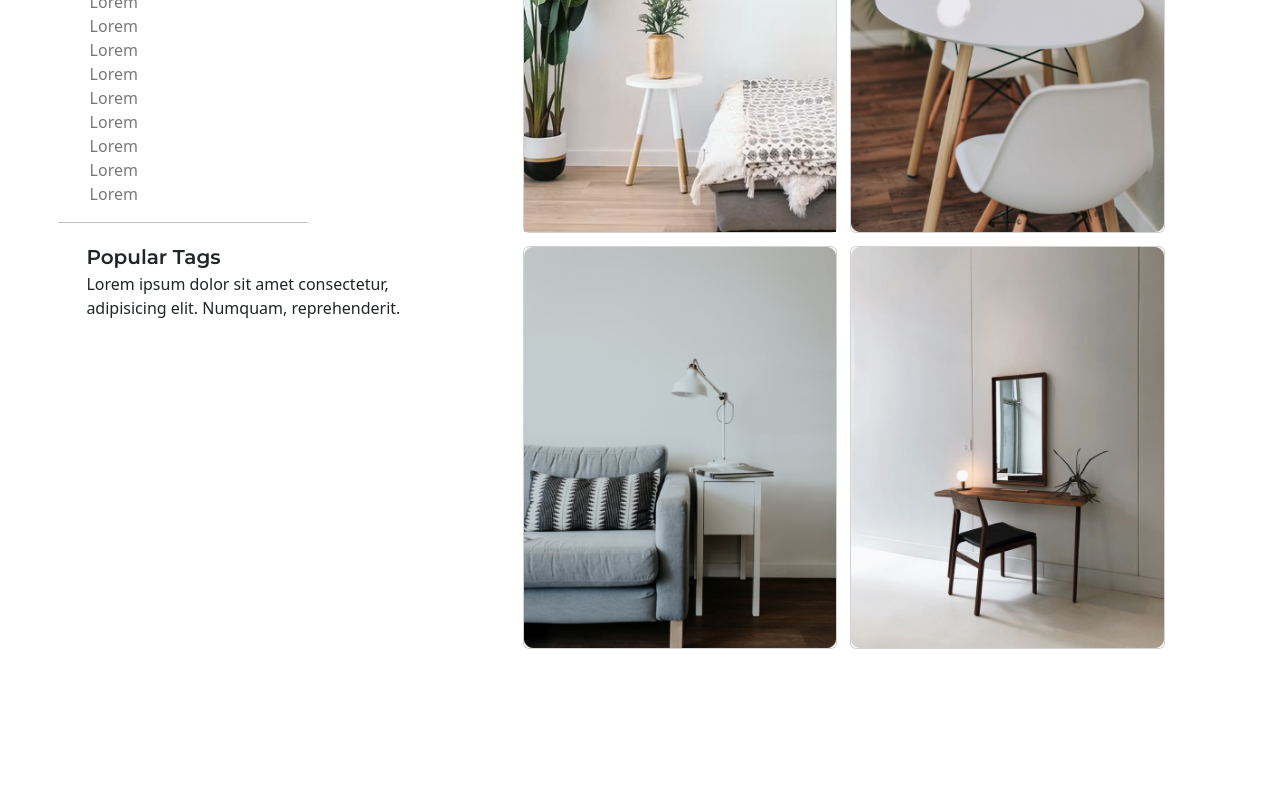
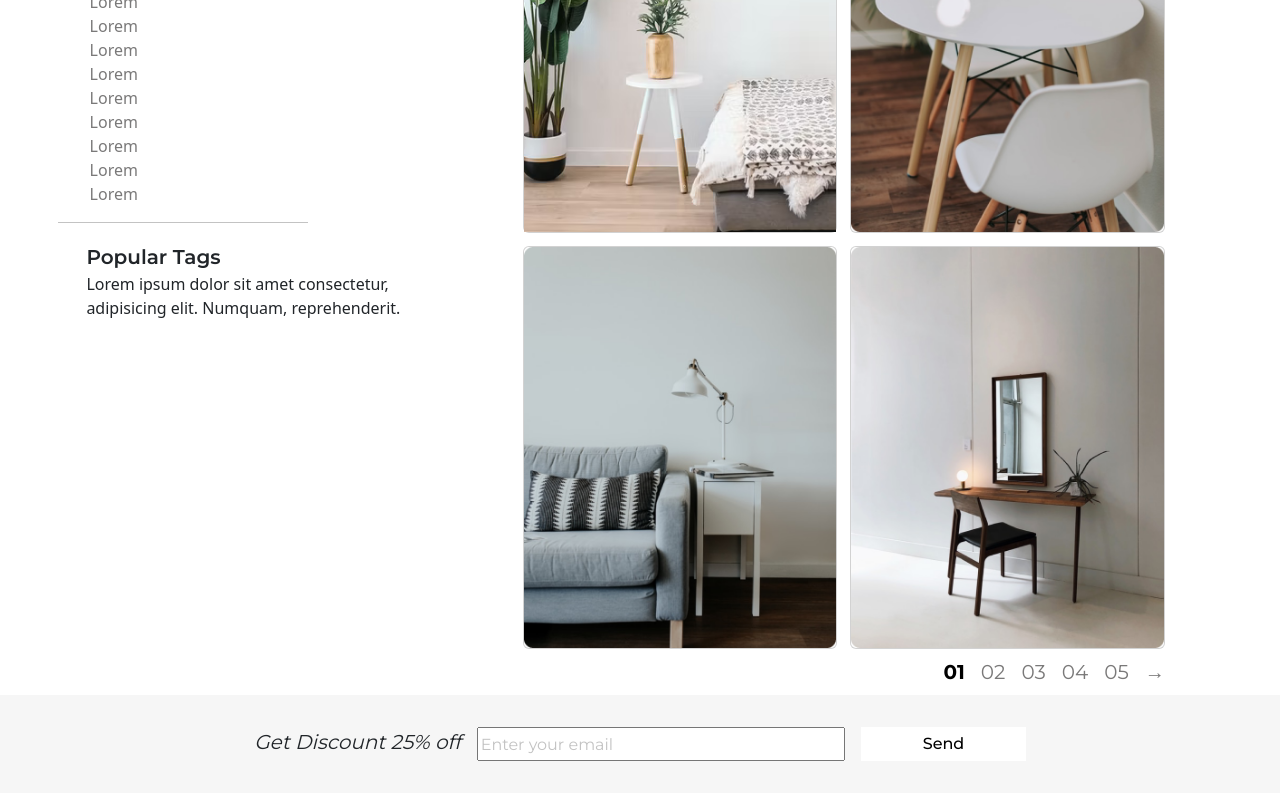
Before and after one commit to JustFelix-Dev/Figma-to-React, a React (Vite) app: page / in a window 1280 px wide. Shown: the part 1092-1892 px from the top of the page. Before the commit the page ends 1798 px from the top, so only its background shows below. Built offline with nearby package versions, Linux system fonts and the light colour scheme.

Commit message:
Added a Footer Component

```diff
--- a/src/components/Footer.jsx
+++ b/src/components/Footer.jsx
@@ -3,6 +3,13 @@ import React from 'react'
 const Footer = () => {
   return (
             <>
+            <footer>
+                <div className="details">
+                    <span>Get Discount 25% off</span>
+                    <input type="text" placeholder='Enter your email' />
+                    <button>Send</button>
+                </div>
+            </footer>
             </>
   )
 }
--- /dev/null
+++ b/src/components/Pagination.jsx
@@ -0,0 +1,20 @@
+import React from 'react'
+
+const Pagination = () => {
+  return (
+         <>
+         <div className="pagination">
+            <ul>
+                <li className='active'><a href="#">01</a></li>
+                <li><a href="#">02</a></li>
+                <li><a href="#">03</a></li>
+                <li><a href="#">04</a></li>
+                <li><a href="#">05</a></li>
+                <li><a href="#">&rarr;</a></li>
+            </ul>
+         </div>
+         </>
+  )
+}
+
+export default Pagination
--- a/src/index.css
+++ b/src/index.css
@@ -200,7 +200,10 @@ nav .links{
 .allProducts{
   display: flex;
   max-width: 100%;
-  padding: var(--space-xl);
+  padding-left: var(--space-xl);
+  padding-right: var(--space-xl);
+  padding-top: var(--space-xl);
+  padding-bottom: 0 ;
 
 }
 
@@ -307,3 +310,75 @@ nav .links{
   border-radius: calc(var(--space-xs) + 0.5rem);
   overflow: hidden;
 }
+
+/* Pagination */
+.pagination{
+  width: 100%;
+  display: flex;
+  justify-content: end;
+}
+.pagination ul {
+  margin: 0;
+  padding-block: var(--space-xs);
+list-style-type: none;
+padding-right:calc(var(--space-xxl) + 2.5rem) ;
+}
+.pagination ul li {
+  display: inline-block;
+  margin-inline: var(--space-xs);
+}
+.pagination ul li a {
+  font-family: 'Montserrat', sans-serif;
+  font-weight:var(--normal) ;
+  font-size: var(--font-md);
+  text-decoration: none;
+  color: #7A7979;
+}
+.pagination ul li.active a  {
+  font-family: 'Montserrat', sans-serif;
+  font-weight:calc(var(--medium) + 200);
+  color: #000;
+}
+
+footer{
+  background-color: #F6F6F6;
+  padding-block: 2rem;
+  }
+footer .details {
+  display: flex;
+  justify-content: center;
+  gap: 1rem;
+}
+
+footer .details span {
+  font-family: 'Montserrat', sans-serif;
+  font-weight:var(--normal) ;
+  font-size: var(--font-md);
+  font-style: italic;
+}
+footer .details input{
+  width: 23rem;
+  padding-block: 0.2rem;
+  padding-inline: 0.1rem;
+}
+footer .details input::placeholder{
+  font-family: 'Montserrat', sans-serif;
+  color: #C3C3C3;
+}
+footer .details button {
+  font-family: 'Montserrat', sans-serif;
+  font-weight:var(--medium) ;
+  background-color: #fff;
+  width: 10.3rem;
+  text-align: center;
+  border: transparent;
+  transition: border ease-in 300ms;
+
+}
+footer .details button:hover{
+  border: 1px solid black;
+}
+
+.empty{
+  padding-block:1.5rem;
+}
--- a/src/pages/AllProducts.jsx
+++ b/src/pages/AllProducts.jsx
@@ -3,6 +3,8 @@ import Carousel from "../components/Carousel";
 import MultiRange from "../components/MultiRange";
 import ColorPicker from "../components/ColorPicker";
 import { Link } from "react-router-dom";
+import Pagination from "../components/Pagination";
+import Footer from "../components/Footer";
 
 const AllProducts = () => {
     return (
@@ -98,7 +100,11 @@ const AllProducts = () => {
                 </Link>
              </div>
              </div>
+             <Pagination/>
+             <Footer/>
+             <div className="empty">
 
+             </div>
             </>
      );
 }
```
